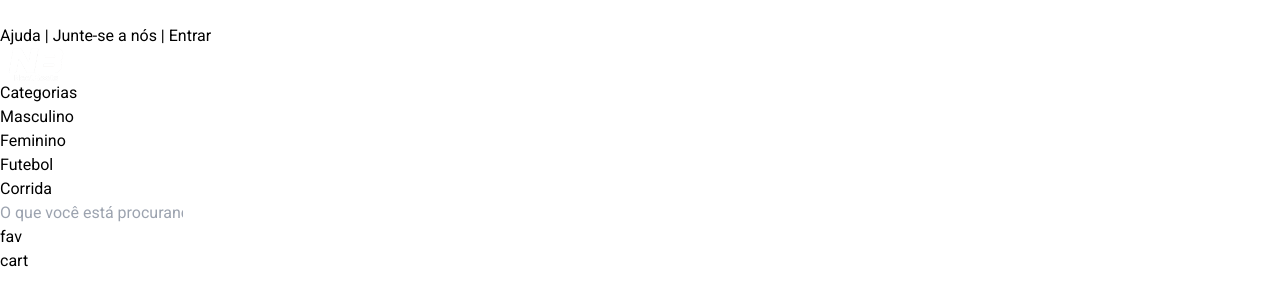
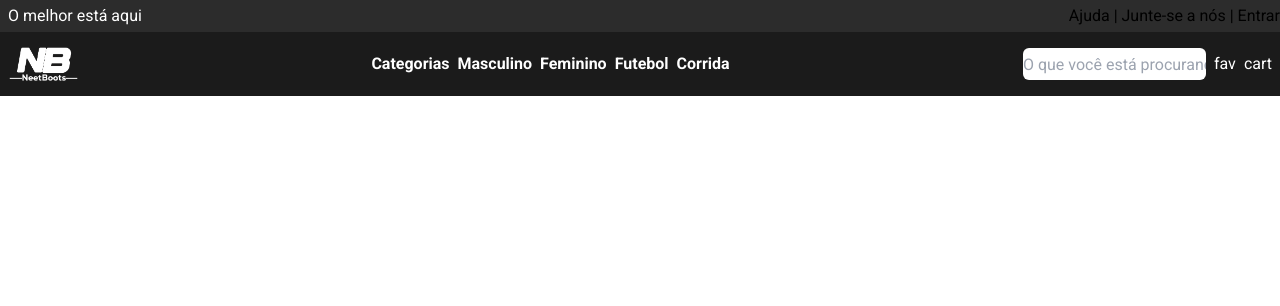
Before and after one commit to Pedro-L-Lopes/NeetBoots-Frontend, a React (Vite) app: page / in a window 1280 px wide. Shown: the top 306 px of the page. Built offline with nearby package versions, Linux system fonts and the light colour scheme.

Commit message:
Finalizando instalação tailwind e iniciando estilos da navbar

```diff
--- a/package.json
+++ b/package.json
@@ -25,7 +25,7 @@
     "eslint-plugin-react": "^7.32.2",
     "eslint-plugin-react-hooks": "^4.6.0",
     "eslint-plugin-react-refresh": "^0.4.3",
-    "tailwindcss": "^3.3.3",
+    "tailwindcss": "^3.3.5",
     "vite": "^4.4.5"
   }
 }
--- a/src/App.jsx
+++ b/src/App.jsx
@@ -18,7 +18,7 @@ function App() {
   }
 
   return (
-    <div className="app">
+    <div className="">
       <BrowserRouter>
         <Routes>
           <Route path="/" element={<Home />} />
--- a/src/components/NavAndFooter/Navbar.jsx
+++ b/src/components/NavAndFooter/Navbar.jsx
@@ -13,14 +13,14 @@ const Navbar = () => {
   return (
     <>
       <Navbar0 />
-      <nav className="navbar">
-        <div className="logo">
+      <nav className="flex items-center justify-between bg-pBlack h-16">
+        <div className="ml-2">
           <Link to="/">
             <img width={70} src={logo} alt="Logo NeetBoots" />
           </Link>
         </div>
         <div>
-          <ul className="links">
+          <ul className="flex items-center justify-between gap-2 text-white font-bold">
             <li>Categorias</li>
             <li>Masculino</li>
             <li>Feminino</li>
@@ -28,12 +28,14 @@ const Navbar = () => {
             <li>Corrida</li>
           </ul>
         </div>
-        <div className="seacrh-fav-cart">
-          <div className="search">
-            <input type="text" placeholder="O que você está procurando?" />
+        <div className="flex items-center justify-between gap-2 mr-2">
+          <div className="">
+            <input type="text" placeholder="O que você está procurando?" className="rounded-md h-8 border-none focus:outline-none"/>
           </div>
-          <div className="fav">fav</div>
-          <div className="cart">cart</div>
+          <div className="flex gap-2 text-white">
+            <div className="fav">fav</div>
+            <div className="cart">cart</div>
+          </div>
         </div>
       </nav>
     </>
--- a/src/components/NavAndFooter/Navbar0.jsx
+++ b/src/components/NavAndFooter/Navbar0.jsx
@@ -27,25 +27,23 @@ const Navbar0 = () => {
   };
 
   return (
-    <nav className="fle">
-      <div className="text-white">
+    <nav className="flex justify-between items-center bg-sBlack h-8">
+      <div className="text-white ml-2">
         <h1>O melhor está aqui</h1>
       </div>
       {auth ? (
         <>
-          <div className="titulo1">
+          <div className="flex gap-2 text-white mr-2">
             <Link to="/">Ajuda</Link>
+            <p>|</p>
             {client && (
               <p>
                 <NavLink to={`/clients/${client.id}`}>Minha conta</NavLink>
               </p>
             )}
-            <p>
-              <NavLink to={`/profile`}>Profile</NavLink>
-            </p>
-            <span onClick={handleLogout} className="sair">
+            {/* <span onClick={handleLogout} className="sair">
               Sair
-            </span>
+            </span> */}
           </div>
         </>
       ) : (
--- a/src/pages/ClientAuth/Auth.jsx
+++ b/src/pages/ClientAuth/Auth.jsx
@@ -5,7 +5,7 @@ import Register from "./Register";
 
 const Auth = () => {
   return (
-    <div>
+    <div className="bg-blue-600">
       <Login />
       <Register />
     </div>
--- a/tailwind.config.js
+++ b/tailwind.config.js
@@ -1,8 +1,13 @@
 /** @type {import('tailwindcss').Config} */
-module.exports = {
+export default {
   content: ["./src/**/*.{html,js,jsx}"],
   theme: {
-    extend: {},
+    extend: {
+      colors: {
+        pBlack: "#1B1B1B",
+        sBlack: "#2C2C2C",
+      },
+    },
   },
   plugins: [],
 };
```
Also changed, not shown: 1 other file (tests, documents, lock files or other folders).
